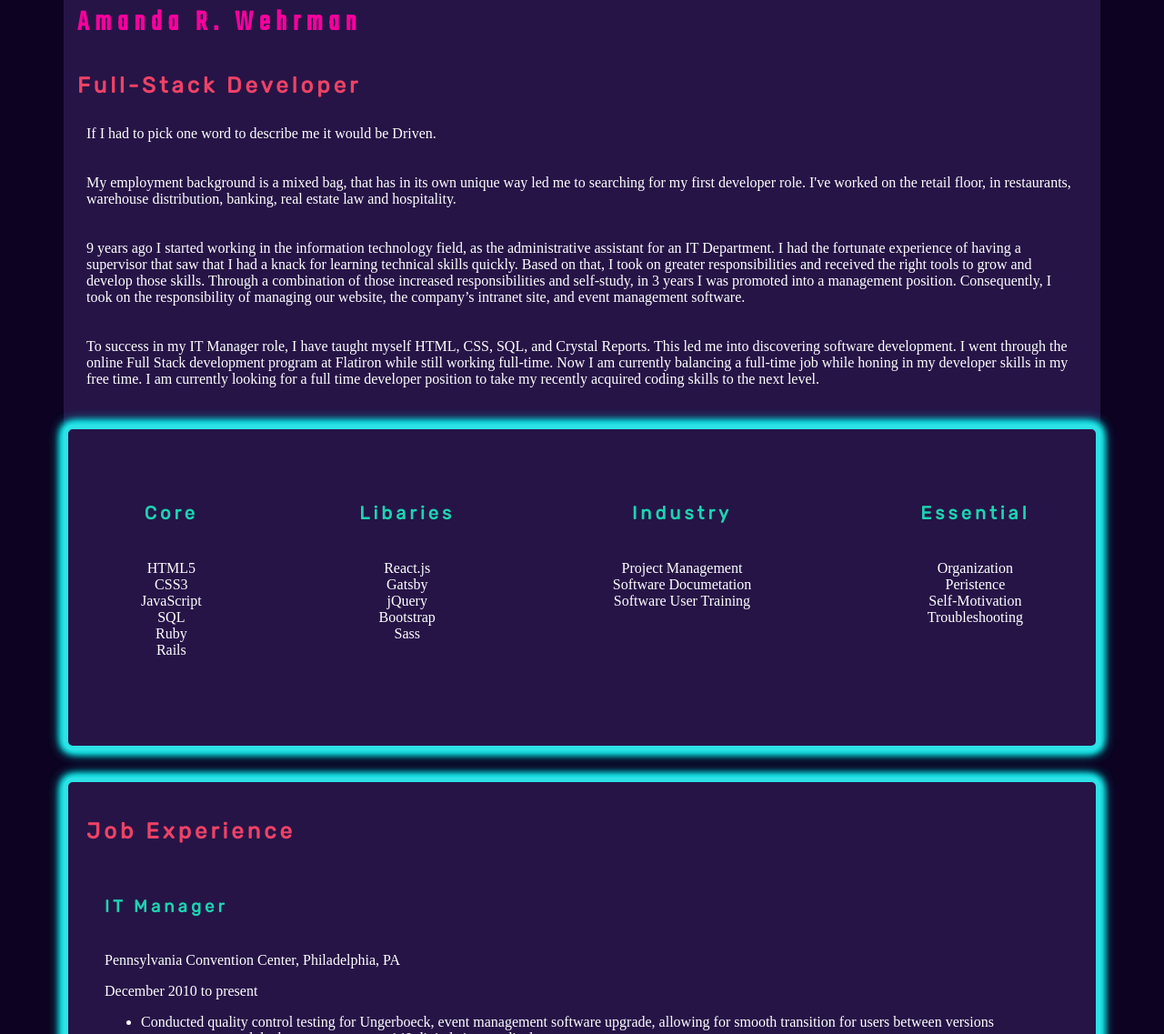
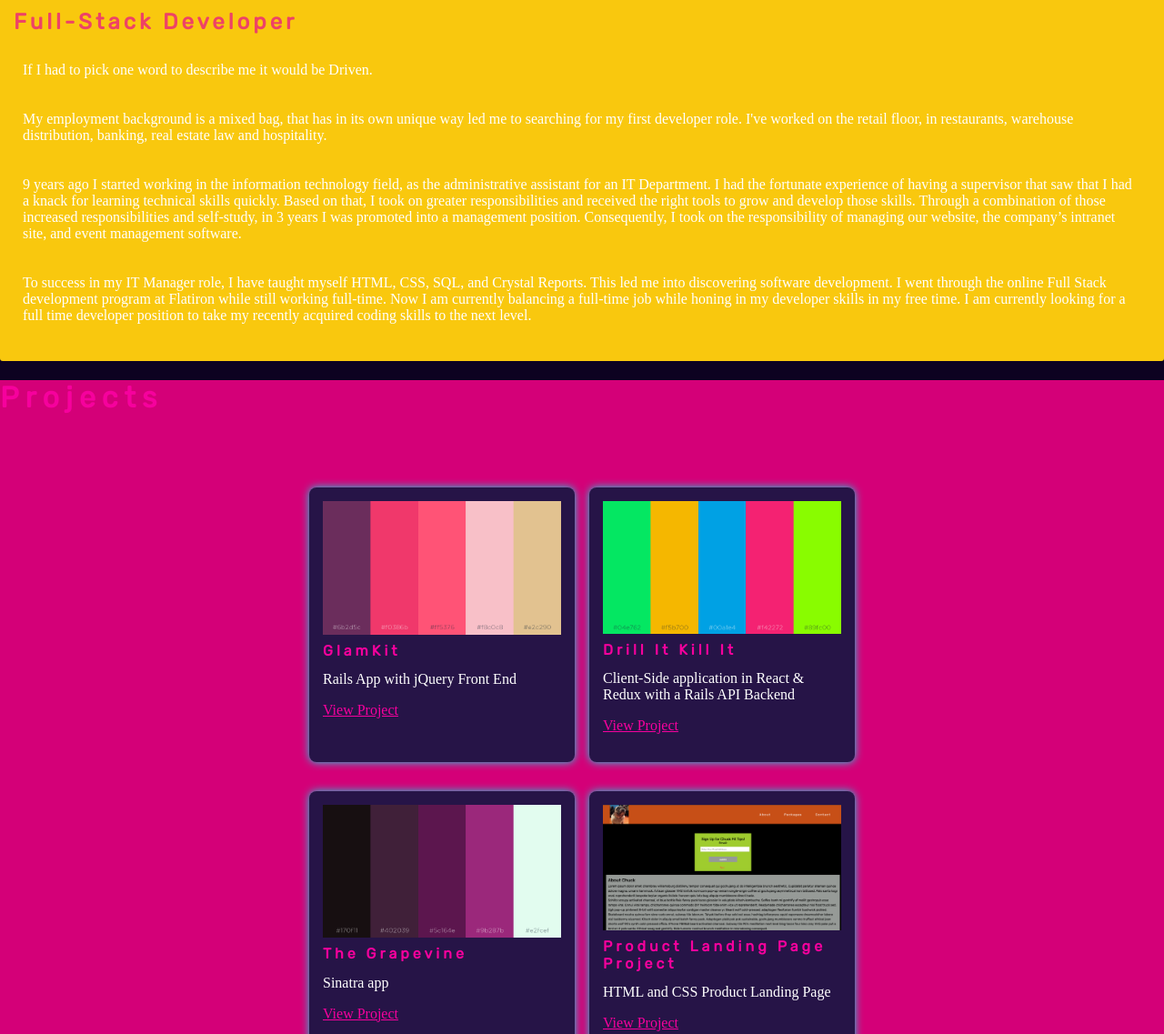
Before and after one commit to arwehrman/ar-wehrman-portfolio, a Gatsby site: page / in a window 1280 px wide. Shown: the part 743-1880 px from the top of the page at 91% size. Built offline with nearby package versions, Linux system fonts and the light colour scheme; Gatsby itself is replaced by a stand-in of ours; a web font is replaced by a local one.

Commit message:
added background colors will remove once sections are defined

```diff
--- a/src/components/about.css
+++ b/src/components/about.css
@@ -1,6 +1,6 @@
 /* About */
 .about {
-    background-color: #261447;
+    background-color: #f9c80E;
     padding: 15px;
     border-radius: 3px;
   }
@@ -13,8 +13,12 @@
     color: #f6019d
   }
 
+/* neon image border */
 
-  .headshot {
-    align-content: center;
-    border-radius: 10px;
-  }
+.image-neon {
+  position: relative;
+  animation: imgFlash 3s ease-in-out 0s infinite;
+  border-radius: 10px;
+  max-width: 100%;
+  height: auto;
+}
--- a/src/components/about.js
+++ b/src/components/about.js
@@ -5,10 +5,9 @@ import "./about.css"
 const About = () => (
   <div>
     <div className="headshot">
-      <img className="image-neon" src={headshot} alt="My headshot" />
-    </div>
-    <div>
+    <img className="image-neon" src={headshot} alt="My headshot" />
       <div className="about" id="about">
+
         <h1>Amanda R. Wehrman</h1>
         <h2>Full-Stack Developer</h2>
 
--- a/src/components/facts.css
+++ b/src/components/facts.css
@@ -1,3 +1,8 @@
+.facts {
+  background: #fd1d53;
+}
+
+
 /* Skills Resume */
 .skills {
     display: flex;
--- a/src/components/hobbies.css
+++ b/src/components/hobbies.css
@@ -1,8 +1,13 @@
 /* Hobbies */
+.hobbies {
+  background: #ff6c11;
+}
+
 
 .hobbies h1 {
     padding-bottom: 10px;
   }
+
 .hobby {
   padding: 20px;
 }
--- a/src/components/layout.css
+++ b/src/components/layout.css
@@ -74,10 +74,6 @@ a.topnav:hover {
   color: #2de2e6;
 }
 
-.content {
-  padding: 50px;
-  margin: 20px;
-}
 
 /* Logo */
 
@@ -130,19 +126,6 @@ a.logo span {
     color: inherit;
     text-shadow: inherit;
   }
-}
-
-
-/* neon image border */
-
-.image-neon {
-  position: relative;
-  animation: imgFlash 3s ease-in-out 0s infinite;
-  border-radius: 10px;
-  max-width: 100%;
-  height: auto;
-
-
 }
 
 @keyframes imgFlash {
--- a/src/components/layout.js
+++ b/src/components/layout.js
@@ -29,7 +29,7 @@ const Layout = ({ children }) => (
         <li className="contact-icon"><a href="https://twitter.com/Wonder_Wehrman" target="blank"><FontAwesomeIcon icon={['fab', 'twitter-square']} size="2x" /></a></li>
       </ul>
     </header>
-    <main className="content">{children}</main>
+    <main>{children}</main>
   </React.Fragment>
 )
 
--- /dev/null
+++ b/src/components/projects.css
@@ -0,0 +1,3 @@
+.projects {
+    background: #d40078;
+}
--- a/src/components/projects.js
+++ b/src/components/projects.js
@@ -1,7 +1,7 @@
 import React from "react"
 import ProjectPreview from "./project-preview"
 import { graphql, useStaticQuery } from "gatsby"
-
+import "./projects.css"
 const Projects = () => {
   const data = useStaticQuery(graphql`
     {
@@ -30,8 +30,8 @@ const Projects = () => {
   const projects = data.allProjectsJson.edges
 
   return (
-    <div>
-      <div className="proejects" id="projects">
+    <div className="projects"id="projects">
+      <div>
         <h1>Projects</h1>
       </div>
       <div className="project-content">
--- a/src/pages/index.js
+++ b/src/pages/index.js
@@ -10,9 +10,9 @@ const IndexPage = () => (
   <Layout>
     <SEO title="Home" keywords={[`gatsby`, `application`, `react`]} />
     <About />
+    <Projects />
     <Facts />
     <Hobbies />
-    <Projects />
   </Layout>
 )
 export default IndexPage
```
Lines whose indentation alone changed are shown as unchanged.
